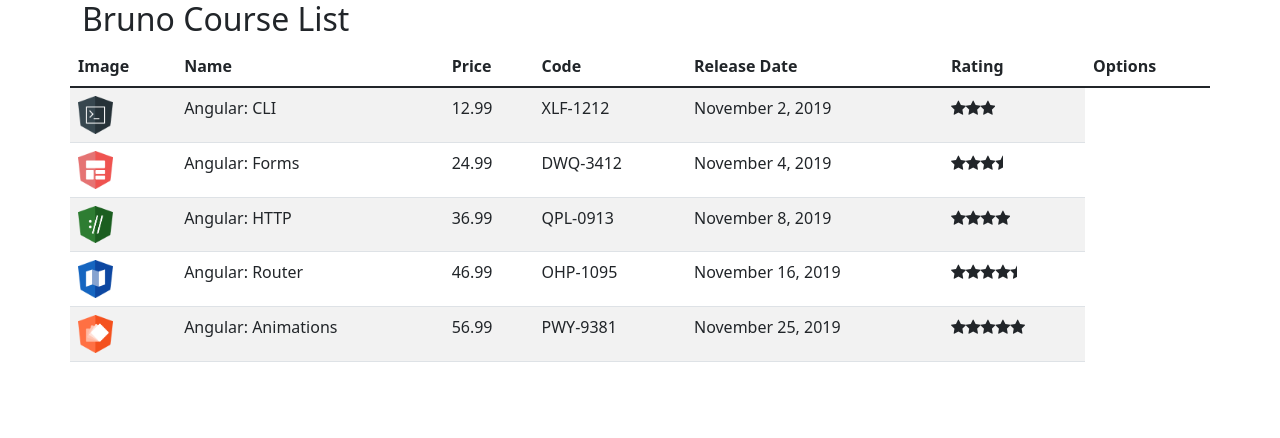
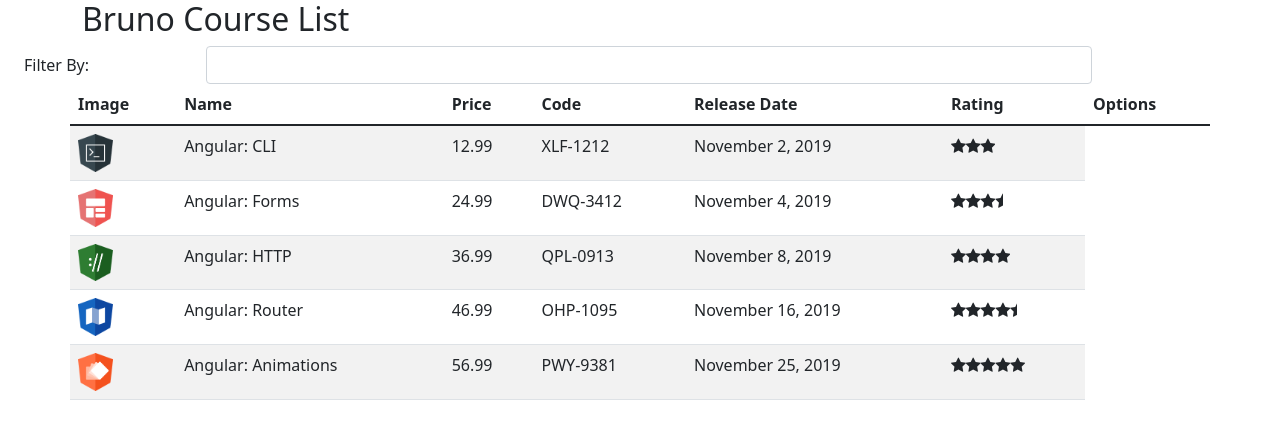
Before and after one commit to Brunostaine/Courses-bruno-angular, an Angular app: page / in a window 1280 px wide. Shown: the top 438 px of the page. Built offline with nearby package versions, Linux system fonts and the light colour scheme.

Commit message:
:sparkles: criando um input para pesquisar os cursos

```diff
--- a/src/app/courses/course-list.component.html
+++ b/src/app/courses/course-list.component.html
@@ -1,4 +1,11 @@
 <h2 class="container">Bruno Course List </h2>
+
+<div class="container form-group row">
+    <label class="col-sm-2 col-form-label">Filter By:</label>
+    <div class="col-sm-10">
+        <input [(ngModel)]="filter" class="form-control">
+    </div>
+</div>
 
 <table class="container table table-striped">
     <thead>
@@ -14,7 +21,7 @@
     </thead>
 
     <tbody>
-        <tr *ngFor="let course of _courses">
+        <tr *ngFor="let course of filteredCourses">
             <td><img [src]="course.imageUrl"></td>
             <td>{{ course.name}}</td>
             <td>{{ course.price}}</td>
--- a/src/app/courses/course-list.component.ts
+++ b/src/app/courses/course-list.component.ts
@@ -11,11 +11,25 @@
 })
 
 export class courseListComponent implements OnInit { // importar no modulo raiz
+    filteredCourses: Course[] = []
+
     _courses: Course[] = [];
+
+    _filterBy: string;
 
     constructor(private courseService: CourseService){} //injetando courseService
 
     ngOnInit(): void {
         this._courses = this.courseService.retrieveAll()
+        this.filteredCourses = this._courses;
+    }
+
+    set filter(value: string) {
+        this._filterBy = value;
+        this.filteredCourses =this._courses.filter((course: Course)=> course.name.toLocaleLowerCase().indexOf(this._filterBy.toLocaleLowerCase()) > - 1)
+    }
+
+    get filter() {
+        return this._filterBy
     }
 }
```
